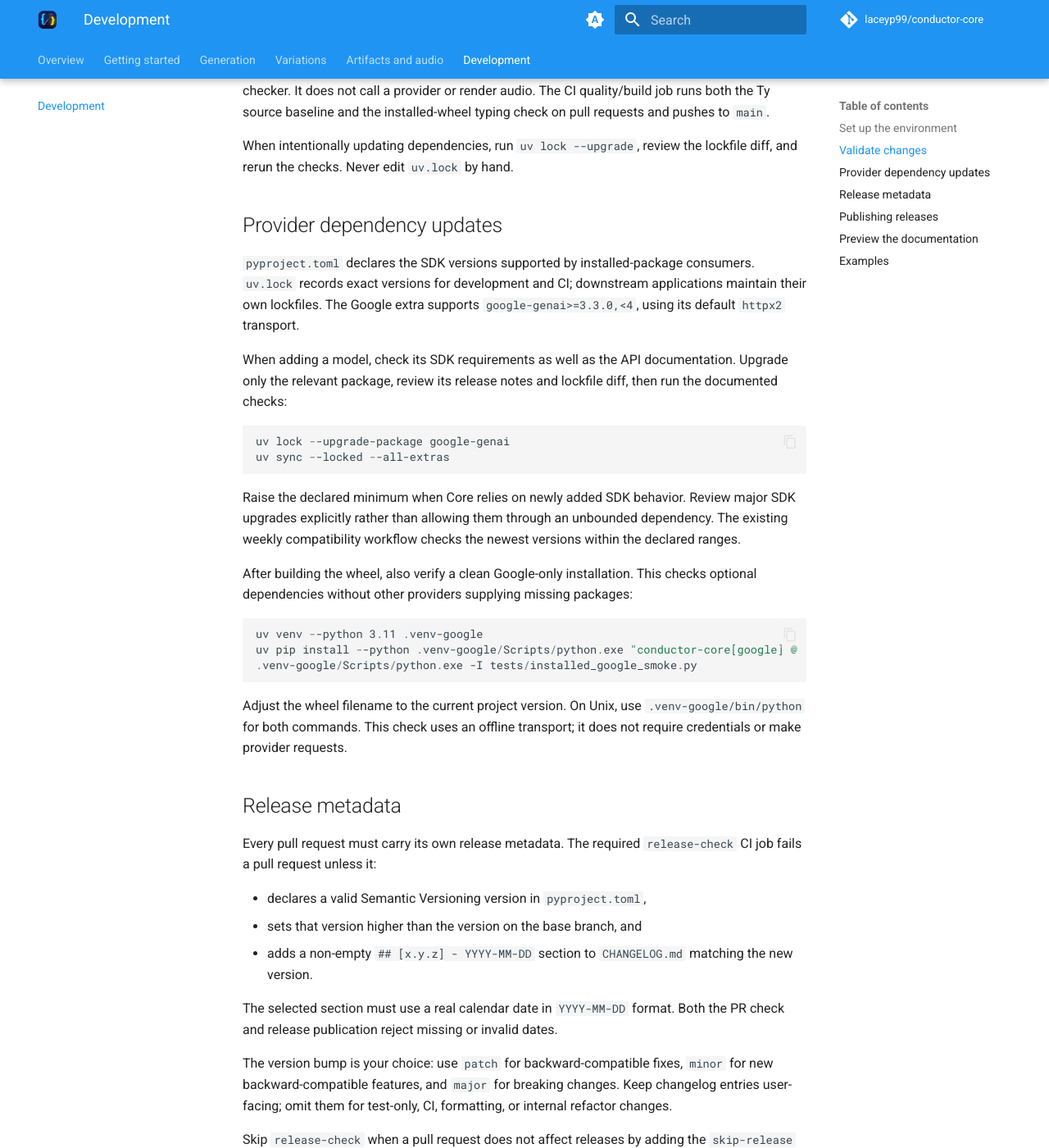
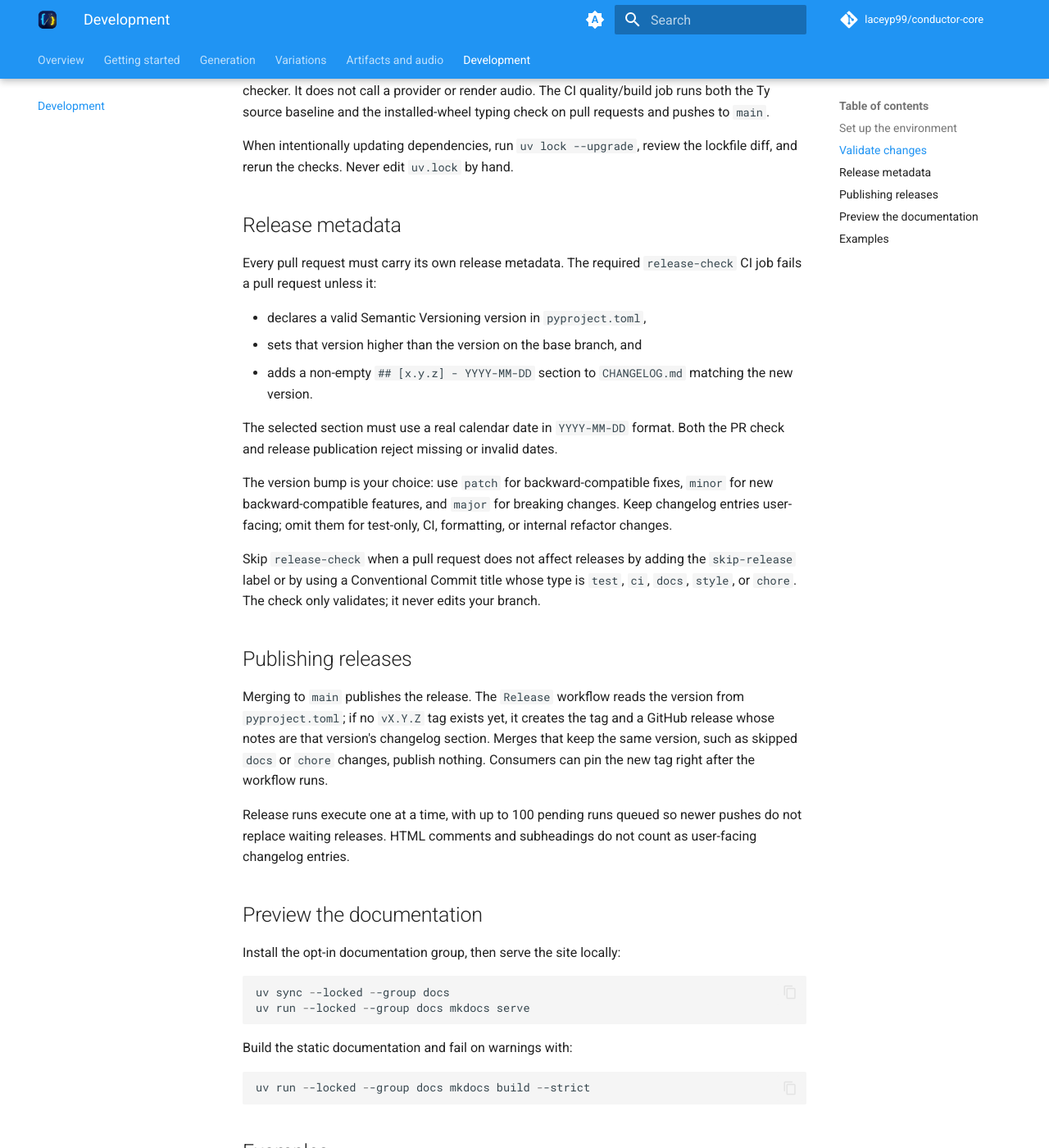
Before and after one commit to laceyp99/conductor-core, an MkDocs documentation site: the page built from docs/development.md, in a window 1280 px wide and 1400 px high, scrolled down 1344 px. Shown: the whole window at 82% size. Built offline with MkDocs 1.6.1 and Material for MkDocs 9.7.7, drawn with Linux system fonts in a browser that asks for light colours; comment, search, counter and statistics services are not loaded.

Commit message:
chore: remove google-specific validation scaffolding

````diff
--- a/docs/development.md
+++ b/docs/development.md
@@ -67,40 +67,6 @@ typing check on pull requests and pushes to `main`.
 When intentionally updating dependencies, run `uv lock --upgrade`, review the
 lockfile diff, and rerun the checks. Never edit `uv.lock` by hand.
 
-## Provider dependency updates
-
-`pyproject.toml` declares the SDK versions supported by installed-package
-consumers. `uv.lock` records exact versions for development and CI; downstream
-applications maintain their own lockfiles. The Google extra supports
-`google-genai>=3.3.0,<4`, using its default `httpx2` transport.
-
-When adding a model, check its SDK requirements as well as the API documentation.
-Upgrade only the relevant package, review its release notes and lockfile diff,
-then run the documented checks:
-
-```powershell
-uv lock --upgrade-package google-genai
-uv sync --locked --all-extras
-```
-
-Raise the declared minimum when Core relies on newly added SDK behavior. Review
-major SDK upgrades explicitly rather than allowing them through an unbounded
-dependency. The existing weekly compatibility workflow checks the newest
-versions within the declared ranges.
-
-After building the wheel, also verify a clean Google-only installation. This
-checks optional dependencies without other providers supplying missing packages:
-
-```powershell
-uv venv --python 3.11 .venv-google
-uv pip install --python .venv-google/Scripts/python.exe "conductor-core[google] @ ./dist/conductor_core-0.13.0-py3-none-any.whl"
-.venv-google/Scripts/python.exe -I tests/installed_google_smoke.py
-```
-
-Adjust the wheel filename to the current project version. On Unix, use
-`.venv-google/bin/python` for both commands. This check uses an offline transport;
-it does not require credentials or make provider requests.
-
 ## Release metadata
 
 Every pull request must carry its own release metadata. The required
````
Also changed, not shown: .agents/skills/add-model-support/SKILL.md (+0 -5 lines), 2 other files.
